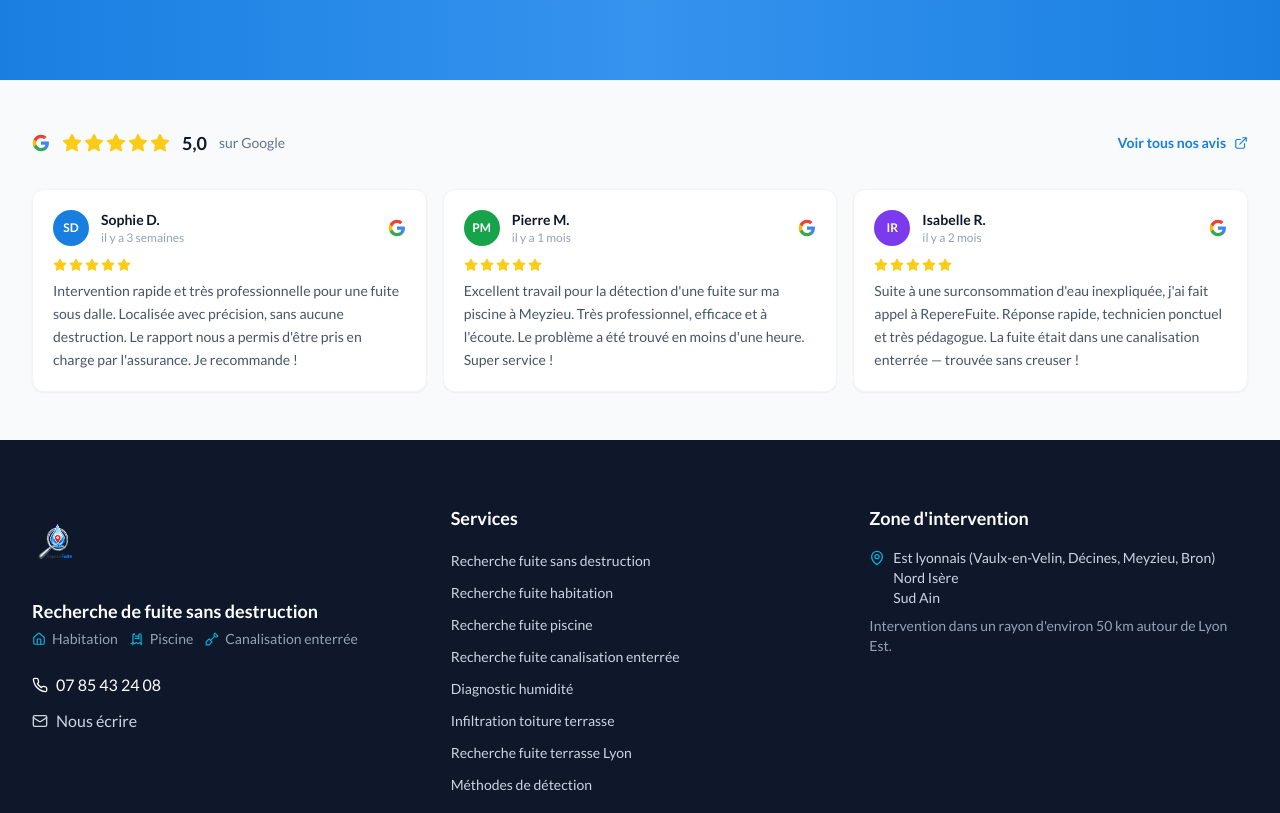
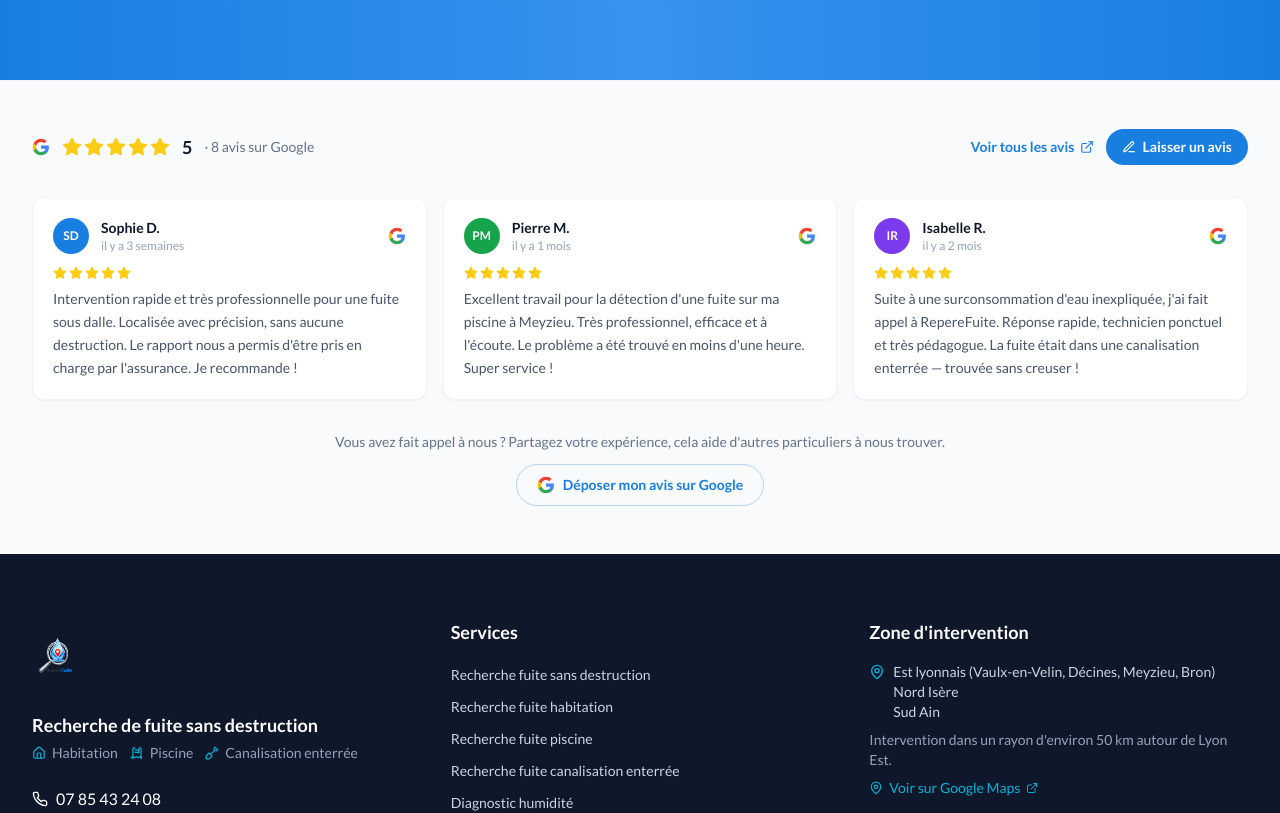
Before and after one commit to enzotrade11/reperefuite, a Next.js app: page / in a window 1280 px wide. Shown: the part 9140-9953 px from the top of the page. Built offline with nearby package versions, Linux system fonts and the light colour scheme.

Commit message:
fix: correction page

```diff
--- a/src/app/layout.tsx
+++ b/src/app/layout.tsx
@@ -5,6 +5,7 @@ import Footer from '@/components/layout/Footer'
 import FloatingCTA from '@/components/ui/FloatingCTA'
 import GoogleReviews from '@/components/sections/GoogleReviews'
 import '@/styles/globals.css'
+import { siteConfig } from '@/data/siteConfig'
 
 const poppins = Poppins({
   subsets: ['latin'],
@@ -38,6 +39,9 @@ export const metadata: Metadata = {
     'fuite piscine',
     'fuite habitation',
     'canalisation enterrée',
+    'recherche de fuite Lyon',
+    'plombier fuite Lyon',
+    'détection fuite non destructive',
   ],
   openGraph: {
     type: 'website',
@@ -47,6 +51,14 @@ export const metadata: Metadata = {
     title: 'RepereFuite | Recherche de fuite sans destruction',
     description:
       "Spécialisé dans la localisation de fuites d'eau dans les habitations, piscines et canalisations enterrées, sans destruction inutile.",
+    images: [
+      {
+        url: '/images/logo-reperefuite.png',
+        width: 324,
+        height: 90,
+        alt: 'RepereFuite — Recherche de fuite sans destruction',
+      },
+    ],
   },
   robots: {
     index: true,
@@ -54,6 +66,13 @@ export const metadata: Metadata = {
   },
   verification: {
     google: 'nS3DVmK-irSz8qFFhy44GWgt_F7mfD0jGElDxr_udYQ',
+  },
+  // Meta tags géographiques — renforcent le SEO local
+  other: {
+    'geo.region': 'FR-69',
+    'geo.placename': 'Lyon, Auvergne-Rhône-Alpes, France',
+    'geo.position': `${siteConfig.geo.latitude};${siteConfig.geo.longitude}`,
+    'ICBM': `${siteConfig.geo.latitude}, ${siteConfig.geo.longitude}`,
   },
 }
 
--- a/src/components/layout/Footer.tsx
+++ b/src/components/layout/Footer.tsx
@@ -1,6 +1,6 @@
 import Link from 'next/link'
 import Image from 'next/image'
-import { Phone, Mail, MapPin, Home, Shovel } from 'lucide-react'
+import { Phone, Mail, MapPin, Home, Shovel, ExternalLink } from 'lucide-react'
 import { siteConfig } from '@/data/siteConfig'
 import PoolLadder from '@/components/ui/icons/PoolLadder'
 
@@ -94,14 +94,34 @@ export default function Footer() {
               <div className="flex items-start gap-2">
                 <MapPin className="w-4 h-4 mt-0.5 shrink-0 text-secondary" />
                 <div>
-                  <p>
-                    Est lyonnais (Vaulx-en-Velin, Décines, Meyzieu, Bron)
-                  </p>
+                  <p>Est lyonnais (Vaulx-en-Velin, Décines, Meyzieu, Bron)</p>
                   <p>Nord Isère</p>
                   <p>Sud Ain</p>
                 </div>
               </div>
               <p className="text-gray-400 mt-4">{siteConfig.zoneDetail}</p>
+
+              {/* Lien Google Maps — signal GBP + UX */}
+              <Link
+                href={siteConfig.google.businessUrl}
+                target="_blank"
+                rel="noopener noreferrer"
+                className="inline-flex items-center gap-1.5 text-secondary hover:text-secondary/80 transition-colors mt-3"
+              >
+                <MapPin className="w-3.5 h-3.5" />
+                Voir sur Google Maps
+                <ExternalLink className="w-3 h-3" />
+              </Link>
+
+              {/* Adresse NAP en texte brut — visible par les crawlers SEO */}
+              {siteConfig.address.streetAddress && (
+                <address className="not-italic text-gray-500 text-xs mt-3 leading-relaxed">
+                  <span className="block">{siteConfig.address.streetAddress}</span>
+                  <span className="block">
+                    {siteConfig.address.postalCode} {siteConfig.address.addressLocality}
+                  </span>
+                </address>
+              )}
             </div>
           </div>
         </div>
--- a/src/components/sections/GoogleReviews.tsx
+++ b/src/components/sections/GoogleReviews.tsx
@@ -1,10 +1,9 @@
-import { Star, ExternalLink } from 'lucide-react'
+import { Star, ExternalLink, PenLine } from 'lucide-react'
 import Link from 'next/link'
-
-const GOOGLE_PROFILE_URL =
-  'https://www.google.com/search?q=Rep%C3%A8reFuite+-+Recherche+de+fuite+%26+D%C3%A9tection+non+destructive&stick=H4sIAAAAAAAA_-NgU1I1qEg0NTI1T0tKSQYSSYZG5lYGFUbmFqYGKeaJRoZJSYkpacmLWO2CUgsOryhKdSvNLElV0FUISk3OSC0CYoWUVIU0sKCagsvhlSWpySWZ-XkKeUCcklpcUlQK5JelAgCWjeDCagAAAA&hl=fr'
+import { siteConfig } from '@/data/siteConfig'
 
 // ⚠️ TODO : Remplacez ces données par vos vrais avis Google Business
+// Vous pouvez copier les vrais textes depuis votre fiche GBP
 const reviews = [
   {
     author: 'Sophie D.',
@@ -42,11 +41,14 @@ function GoogleGLogo() {
 
 // Server Component — zero JS, léger pour Core Web Vitals
 export default function GoogleReviews() {
+  const { ratingValue, reviewCount } = siteConfig.reviews
+  const { businessUrl, reviewUrl } = siteConfig.google
+
   return (
     <section className="py-12 bg-light border-t border-gray-100">
       <div className="max-w-7xl mx-auto px-4 sm:px-6 lg:px-8">
 
-        {/* Badge global */}
+        {/* En-tête : badge global + actions */}
         <div className="flex flex-col sm:flex-row sm:items-center sm:justify-between gap-4 mb-8">
           <div className="flex items-center gap-3">
             <GoogleGLogo />
@@ -55,20 +57,38 @@ export default function GoogleReviews() {
                 <Star key={i} className="w-5 h-5 fill-yellow-400 text-yellow-400" />
               ))}
             </div>
-            <span className="text-lg font-bold text-gray-900">5,0</span>
-            <span className="text-sm text-gray-500">sur Google</span>
+            <span className="text-lg font-bold text-gray-900">{ratingValue}</span>
+            <span className="text-sm text-gray-500">
+              · {reviewCount} avis sur Google
+            </span>
           </div>
-          <Link
-            href={GOOGLE_PROFILE_URL}
-            target="_blank"
-            rel="noopener noreferrer"
-            className="inline-flex items-center gap-2 text-sm font-semibold text-primary hover:underline"
-          >
-            Voir tous nos avis <ExternalLink className="w-3.5 h-3.5" />
-          </Link>
+
+          {/* Boutons d'action GBP */}
+          <div className="flex flex-wrap items-center gap-3">
+            {/* Lire tous les avis */}
+            <Link
+              href={businessUrl}
+              target="_blank"
+              rel="noopener noreferrer"
+              className="inline-flex items-center gap-1.5 text-sm font-semibold text-primary hover:underline"
+            >
+              Voir tous les avis <ExternalLink className="w-3.5 h-3.5" />
+            </Link>
+
+            {/* CTA : Laisser un avis — signal GBP fort */}
+            <Link
+              href={reviewUrl}
+              target="_blank"
+              rel="noopener noreferrer"
+              className="inline-flex items-center gap-1.5 text-sm font-semibold bg-primary text-white px-4 py-2 rounded-full hover:bg-primary/90 transition-colors"
+            >
+              <PenLine className="w-3.5 h-3.5" />
+              Laisser un avis
+            </Link>
+          </div>
         </div>
 
-        {/* 3 cartes statiques */}
+        {/* 3 cartes d'avis */}
         <div className="grid grid-cols-1 md:grid-cols-3 gap-4">
           {reviews.map((review, index) => (
             <div
@@ -97,6 +117,23 @@ export default function GoogleReviews() {
             </div>
           ))}
         </div>
+
+        {/* Incitation à laisser un avis — signal de confiance */}
+        <div className="mt-8 text-center">
+          <p className="text-sm text-gray-500 mb-3">
+            Vous avez fait appel à nous ? Partagez votre expérience, cela aide d&apos;autres particuliers à nous trouver.
+          </p>
+          <Link
+            href={reviewUrl}
+            target="_blank"
+            rel="noopener noreferrer"
+            className="inline-flex items-center gap-2 text-sm font-semibold text-primary border border-primary/30 px-5 py-2.5 rounded-full hover:bg-primary/5 transition-colors"
+          >
+            <GoogleGLogo />
+            Déposer mon avis sur Google
+          </Link>
+        </div>
+
       </div>
     </section>
   )
--- a/src/components/seo/JsonLd.tsx
+++ b/src/components/seo/JsonLd.tsx
@@ -8,19 +8,28 @@ export default function JsonLd({ faqItems }: JsonLdProps) {
   const localBusiness = {
     '@context': 'https://schema.org',
     '@type': ['LocalBusiness', 'Plumber'],
-    name: siteConfig.name,
+    // @id lie cette entité au Knowledge Graph Google — doit être l'URL canonique stable
+    '@id': `${siteConfig.url}/#localbusiness`,
+    name: siteConfig.gbpName,
+    alternateName: siteConfig.name,
     description: siteConfig.fullTagline,
     url: siteConfig.url,
     telephone: siteConfig.phoneDisplay,
     email: siteConfig.email,
     image: `${siteConfig.url}/images/logo-reperefuite.png`,
-    logo: `${siteConfig.url}/images/logo-reperefuite.png`,
+    logo: {
+      '@type': 'ImageObject',
+      url: `${siteConfig.url}/images/logo-reperefuite.png`,
+      width: 324,
+      height: 90,
+    },
+    // Avis — synchronisé avec GBP via siteConfig
     aggregateRating: {
       '@type': 'AggregateRating',
-      ratingValue: '5',
-      reviewCount: '8',
-      bestRating: '5',
-      worstRating: '1',
+      ratingValue: siteConfig.reviews.ratingValue,
+      reviewCount: siteConfig.reviews.reviewCount,
+      bestRating: siteConfig.reviews.bestRating,
+      worstRating: siteConfig.reviews.worstRating,
     },
     openingHoursSpecification: [
       {
@@ -36,6 +45,7 @@ export default function JsonLd({ faqItems }: JsonLdProps) {
         closes: '17:00',
       },
     ],
+    // Zone de chalandise — correspond aux villes du site
     areaServed: [
       { '@type': 'City', name: 'Lyon' },
       { '@type': 'City', name: 'Villeurbanne' },
@@ -53,33 +63,132 @@ export default function JsonLd({ faqItems }: JsonLdProps) {
       { '@type': 'City', name: 'Miribel' },
       { '@type': 'City', name: 'Beynost' },
       { '@type': 'City', name: 'Ambérieu-en-Bugey' },
+      { '@type': 'AdministrativeArea', name: 'Est lyonnais' },
+      { '@type': 'AdministrativeArea', name: 'Nord Isère' },
+      { '@type': 'AdministrativeArea', name: 'Sud Ain' },
     ],
+    // Adresse NAP — identique à la fiche GBP
     address: {
       '@type': 'PostalAddress',
-      addressLocality: 'Lyon',
-      addressRegion: 'Auvergne-Rhône-Alpes',
-      addressCountry: 'FR',
+      streetAddress: siteConfig.address.streetAddress,
+      postalCode: siteConfig.address.postalCode,
+      addressLocality: siteConfig.address.addressLocality,
+      addressRegion: siteConfig.address.addressRegion,
+      addressCountry: siteConfig.address.addressCountry,
     },
     geo: {
       '@type': 'GeoCoordinates',
-      latitude: 45.764,
-      longitude: 4.8357,
+      latitude: siteConfig.geo.latitude,
+      longitude: siteConfig.geo.longitude,
     },
+    // sameAs — liens vers profils officiels (aide Google à unifier l'entité)
     sameAs: [
-      'https://www.google.com/search?q=Rep%C3%A8reFuite+-+Recherche+de+fuite+%26+D%C3%A9tection+non+destructive',
+      siteConfig.google.businessUrl,
     ],
+    // Catalogue de services
     hasOfferCatalog: {
       '@type': 'OfferCatalog',
-      name: 'Services de détection de fuite',
+      name: 'Services de détection de fuite sans destruction',
       itemListElement: [
-        { '@type': 'Offer', itemOffered: { '@type': 'Service', name: 'Recherche de fuite habitation' } },
-        { '@type': 'Offer', itemOffered: { '@type': 'Service', name: 'Détection de fuite piscine' } },
-        { '@type': 'Offer', itemOffered: { '@type': 'Service', name: 'Recherche de fuite canalisation enterrée' } },
-        { '@type': 'Offer', itemOffered: { '@type': 'Service', name: 'Diagnostic infiltration toiture' } },
-        { '@type': 'Offer', itemOffered: { '@type': 'Service', name: 'Diagnostic humidité' } },
+        {
+          '@type': 'Offer',
+          itemOffered: {
+            '@type': 'Service',
+            name: 'Recherche de fuite habitation',
+            url: `${siteConfig.url}/recherche-fuite-habitation`,
+          },
+        },
+        {
+          '@type': 'Offer',
+          itemOffered: {
+            '@type': 'Service',
+            name: 'Détection de fuite piscine',
+            url: `${siteConfig.url}/recherche-fuite-piscine`,
+          },
+        },
+        {
+          '@type': 'Offer',
+          itemOffered: {
+            '@type': 'Service',
+            name: 'Recherche de fuite canalisation enterrée',
+            url: `${siteConfig.url}/recherche-fuite-canalisation-enterree`,
+          },
+        },
+        {
+          '@type': 'Offer',
+          itemOffered: {
+            '@type': 'Service',
+            name: 'Diagnostic infiltration toiture terrasse',
+            url: `${siteConfig.url}/diagnostic-infiltration-toiture`,
+          },
+        },
+        {
+          '@type': 'Offer',
+          itemOffered: {
+            '@type': 'Service',
+            name: 'Diagnostic humidité',
+            url: `${siteConfig.url}/diagnostic-humidite`,
+          },
+        },
       ],
     },
     priceRange: '$$',
+    // Domaines d'expertise — renforce la thématique pour l'entité Knowledge Graph
+    knowsAbout: [
+      'Détection de fuite non destructive',
+      'Recherche de fuite par gaz traceur',
+      'Recherche de fuite acoustique',
+      'Thermographie infrarouge',
+      'Fuite sous dalle',
+      'Fuite piscine enterrée',
+      'Dégât des eaux',
+      'Surconsommation eau',
+    ],
+  }
+
+  // Schéma Organisation séparé pour renforcer l'entité de marque
+  const organizationSchema = {
+    '@context': 'https://schema.org',
+    '@type': 'Organization',
+    '@id': `${siteConfig.url}/#organization`,
+    name: siteConfig.gbpName,
+    alternateName: siteConfig.name,
+    url: siteConfig.url,
+    // logo doit être un ImageObject (et non une URL string) pour éviter les avertissements Google
+    logo: {
+      '@type': 'ImageObject',
+      '@id': `${siteConfig.url}/#logo`,
+      url: `${siteConfig.url}/images/logo-reperefuite.png`,
+      width: 324,
+      height: 90,
+      caption: siteConfig.gbpName,
+    },
+    image: `${siteConfig.url}/images/logo-reperefuite.png`,
+    description: siteConfig.fullTagline,
+    telephone: siteConfig.phoneDisplay,
+    email: siteConfig.email,
+    address: {
+      '@type': 'PostalAddress',
+      postalCode: siteConfig.address.postalCode,
+      addressLocality: siteConfig.address.addressLocality,
+      addressRegion: siteConfig.address.addressRegion,
+      addressCountry: siteConfig.address.addressCountry,
+    },
+    areaServed: {
+      '@type': 'AdministrativeArea',
+      name: 'Est lyonnais, Nord Isère, Sud Ain',
+    },
+    contactPoint: {
+      '@type': 'ContactPoint',
+      telephone: siteConfig.phoneDisplay,
+      email: siteConfig.email,
+      contactType: 'customer service',
+      areaServed: 'FR',
+      availableLanguage: 'French',
+    },
+    sameAs: [
+      siteConfig.google.businessUrl,
+    ],
   }
 
   const faqSchema =
@@ -104,6 +213,10 @@ export default function JsonLd({ faqItems }: JsonLdProps) {
         type="application/ld+json"
         dangerouslySetInnerHTML={{ __html: JSON.stringify(localBusiness) }}
       />
+      <script
+        type="application/ld+json"
+        dangerouslySetInnerHTML={{ __html: JSON.stringify(organizationSchema) }}
+      />
       {faqSchema && (
         <script
           type="application/ld+json"
--- a/src/data/siteConfig.ts
+++ b/src/data/siteConfig.ts
@@ -1,5 +1,7 @@
 export const siteConfig = {
   name: "RepereFuite",
+  // Nom exact tel qu'il apparaît sur la fiche Google Business
+  gbpName: "RepèreFuite - Recherche de fuite & Détection non destructive",
   tagline: "Recherche de fuite sans destruction",
   fullTagline:
     "Spécialisé dans la localisation de fuites d'eau dans les habitations, piscines et canalisations enterrées, sans destruction inutile.",
@@ -11,6 +13,49 @@ export const siteConfig = {
   zone: "Est lyonnais – Nord Isère – Sud Ain",
   zoneDetail:
     "Intervention dans un rayon d'environ 50 km autour de Lyon Est.",
+
+  // ─── Adresse NAP (Name, Address, Phone) ────────────────────────────────────
+  // ⚠️ IMPORTANT : Ces données doivent être identiques à celles de votre fiche GBP
+  address: {
+    streetAddress: "",          // TODO: Remplir si adresse physique sur GBP (ex: "12 Rue des Lilas")
+    postalCode: "69000",        // TODO: Mettre le vrai code postal de la fiche GBP
+    addressLocality: "Lyon",
+    addressRegion: "Auvergne-Rhône-Alpes",
+    addressCountry: "FR",
+  },
+
+  // ─── Coordonnées géographiques ──────────────────────────────────────────────
+  geo: {
+    latitude: 45.764,
+    longitude: 4.8357,
+  },
+
+  // ─── Google Business Profile ────────────────────────────────────────────────
+  google: {
+    // URL directe vers la fiche GBP (format maps.app.goo.gl ou maps.google.com)
+    // TODO: Remplacer par l'URL réelle de votre fiche Google Maps
+    businessUrl:
+      "https://www.google.com/maps/place/Rep%C3%A8reFuite+-+Recherche+de+fuite+%26+D%C3%A9tection+non+destructive",
+    // URL pour laisser un avis (format: https://search.google.com/local/writereview?placeid=VOTRE_PLACE_ID)
+    // TODO: Remplacer VOTRE_PLACE_ID par votre vrai Place ID Google
+    reviewUrl:
+      "https://www.google.com/search?q=Rep%C3%A8reFuite+-+Recherche+de+fuite+%26+D%C3%A9tection+non+destructive#lrd=,1,,,",
+    // Place ID Google (https://developers.google.com/maps/documentation/javascript/examples/places-placeid-finder)
+    // TODO: Remplir avec votre vrai Place ID
+    placeId: "",
+    // URL pour embed Google Maps dans le site
+    // TODO: Générer depuis Google Maps > Partager > Intégrer une carte
+    embedUrl: "",
+  },
+
+  // ─── Avis Google (à synchroniser avec la fiche GBP) ────────────────────────
+  reviews: {
+    ratingValue: "5",     // Note moyenne GBP
+    reviewCount: "8",     // Nombre total d'avis GBP (TODO: mettre à jour)
+    bestRating: "5",
+    worstRating: "1",
+  },
+
   communes: {
     rhone: [
       "Vaulx-en-Velin",
```
